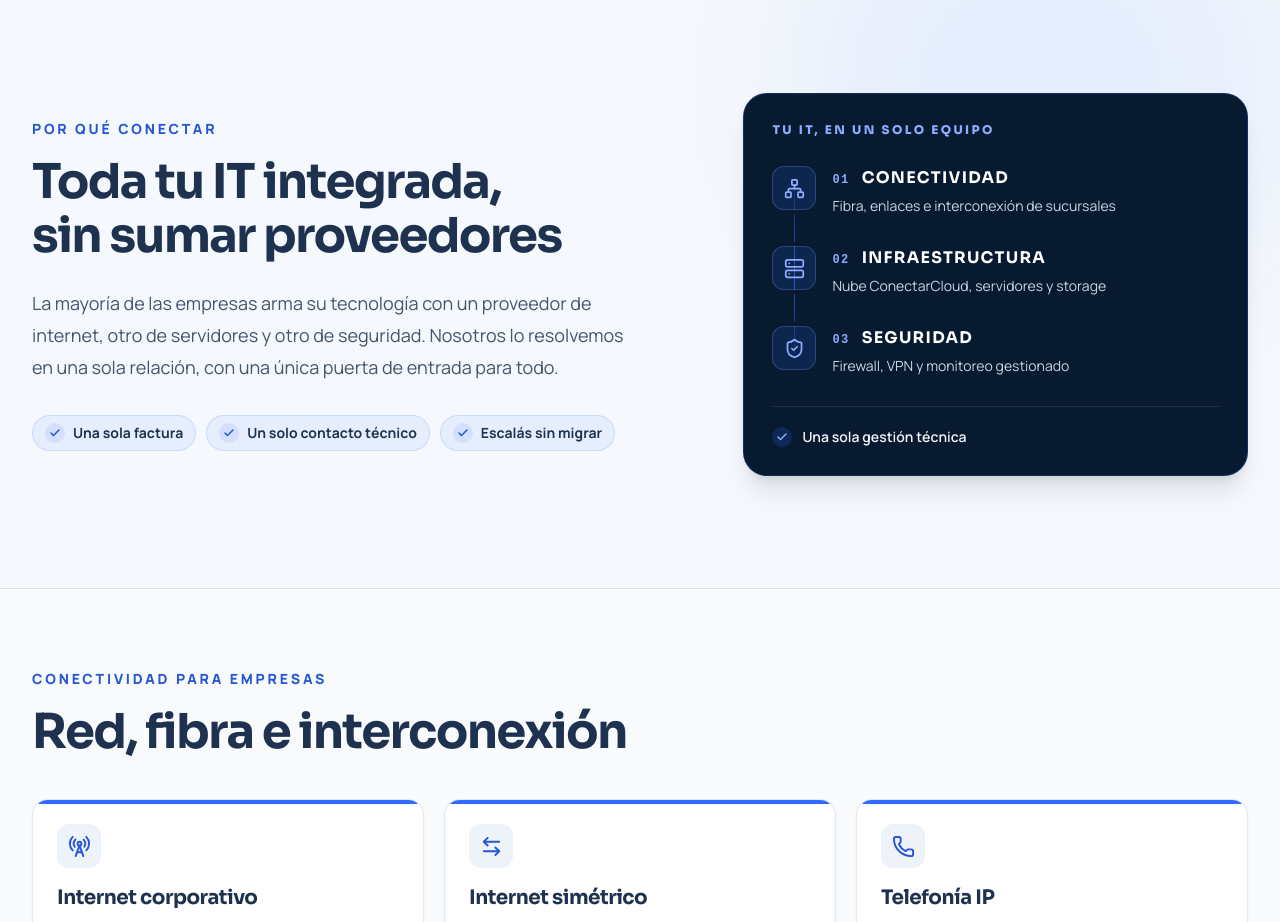
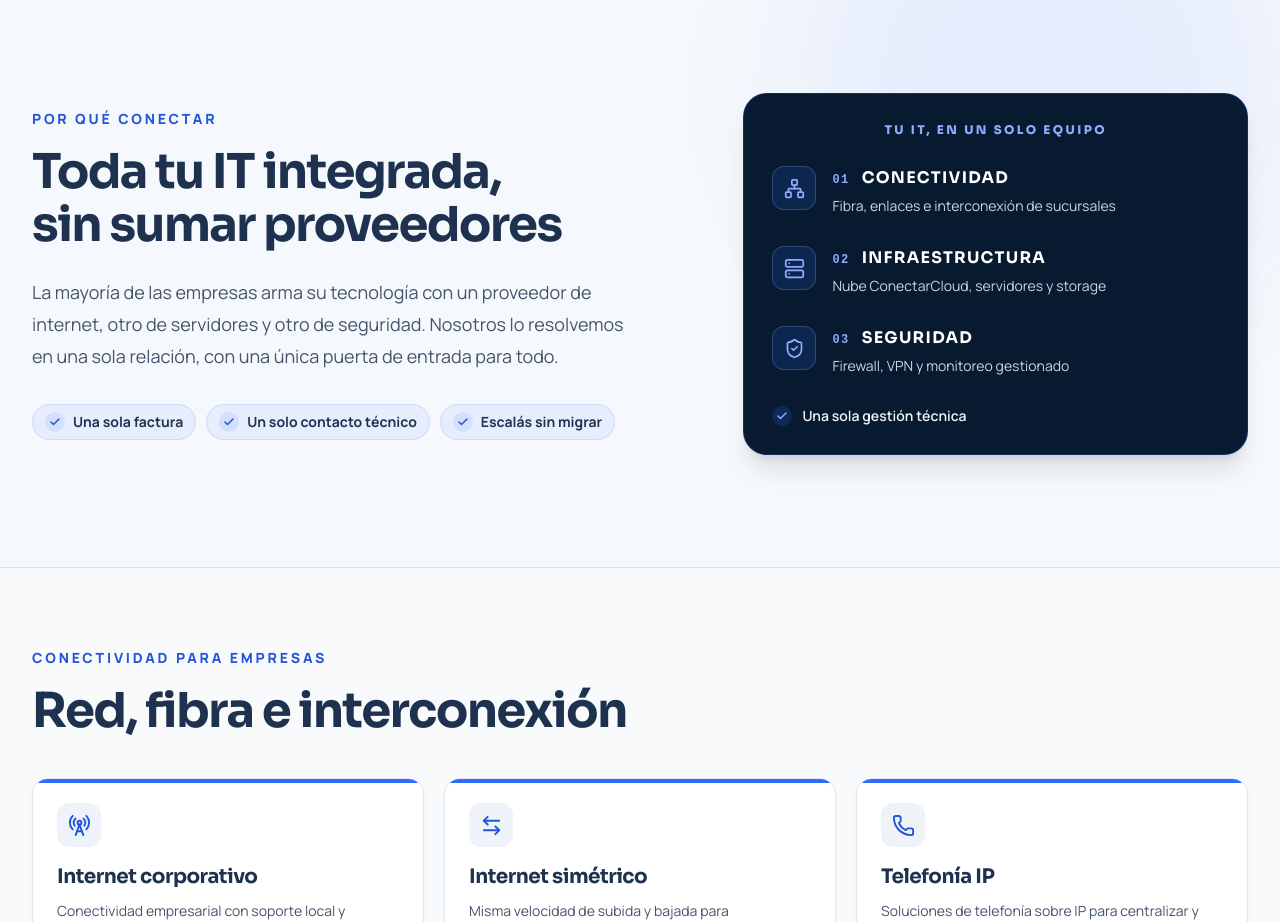
Before and after one commit to ConectarServicios/conectar-web, a Next.js app: page /corporativo in a window 1280 px wide. Shown: the part 820-1742 px from the top of the page. Built offline with nearby package versions, Linux system fonts and the light colour scheme; no server answers; the database is empty.

Commit message:
Simplifica separadores del panel corporativo

```diff
--- a/src/components/public/home-corporativo-content.tsx
+++ b/src/components/public/home-corporativo-content.tsx
@@ -72,15 +72,13 @@ export function HomeCorporativoContent() {
           </div>
 
           <div className="overflow-hidden rounded-3xl border border-corporate-accent/25 bg-brand-navy-deep px-5 py-6 shadow-xl shadow-slate-950/10 sm:px-7 sm:py-7">
-            <h3 className="text-xs font-black tracking-[0.2em] text-corporate-accent-soft uppercase">
+            <h3 className="text-center text-xs font-black tracking-[0.2em] text-corporate-accent-soft uppercase">
               Tu IT, en un solo equipo
             </h3>
-            <div className="relative mt-6 sm:mt-7">
-              <span className="absolute top-6 bottom-6 left-[1.375rem] w-px bg-gradient-to-b from-corporate-accent/20 via-corporate-accent/80 to-corporate-accent/20" aria-hidden="true" />
-              <ol className="space-y-6 sm:space-y-7">
+            <ol className="mt-6 space-y-6 sm:mt-7 sm:space-y-7">
               {layers.map(({ title, description, icon: Icon }, index) => (
-                  <li className="relative grid min-w-0 grid-cols-[2.75rem_minmax(0,1fr)] gap-x-4" key={title}>
-                    <span className="z-10 row-span-2 flex size-11 items-center justify-center rounded-xl border border-corporate-accent-soft/25 bg-corporate-accent/15 text-corporate-accent-soft ring-4 ring-brand-navy-deep" aria-hidden="true">
+                <li className="grid min-w-0 grid-cols-[2.75rem_minmax(0,1fr)] gap-x-4" key={title}>
+                  <span className="row-span-2 flex size-11 items-center justify-center rounded-xl border border-corporate-accent-soft/25 bg-corporate-accent/15 text-corporate-accent-soft" aria-hidden="true">
                     <Icon size={21} strokeWidth={2} />
                   </span>
                   <div className="flex min-w-0 flex-wrap items-baseline gap-x-3 gap-y-1">
@@ -91,8 +89,7 @@ export function HomeCorporativoContent() {
                 </li>
               ))}
             </ol>
-            </div>
-            <div className="mt-7 flex items-center gap-2.5 border-t border-white/10 pt-5 text-sm font-semibold text-slate-100">
+            <div className="mt-7 flex items-center gap-2.5 text-sm font-semibold text-slate-100">
               <span className="flex size-5 shrink-0 items-center justify-center rounded-full bg-corporate-accent/20 text-corporate-accent-soft" aria-hidden="true">
                 <Check size={12} strokeWidth={3} />
               </span>
```
Lines whose indentation alone changed are shown as unchanged.
